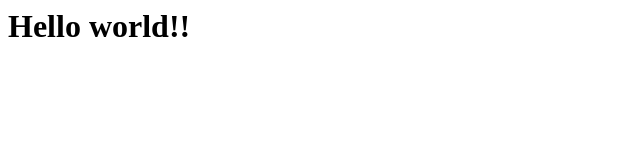
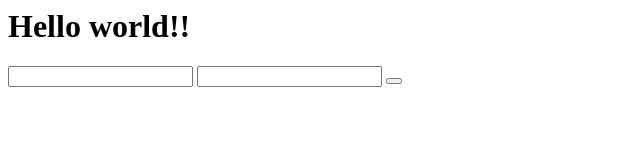
Before and after one commit to ManuH/projectFood, a plain HTML site: page index.html in a window 1280 px wide. Shown: the whole page, without its empty margins (0-640 px from the left). Drawn offline with Linux system fonts and the light colour scheme.

Commit message:
starting form

```diff
--- a/index.html
+++ b/index.html
@@ -4,5 +4,10 @@
     </head>
     <body>
         <h1>Hello world!!</h1>
+        <form>
+            <input type="text">
+            <input type="text">
+            <button>
+        </form>
     </body>
 </html>
```
